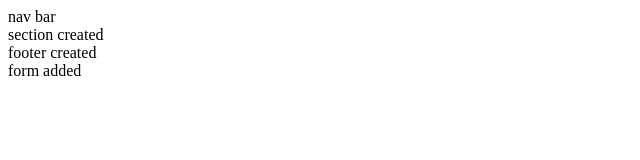
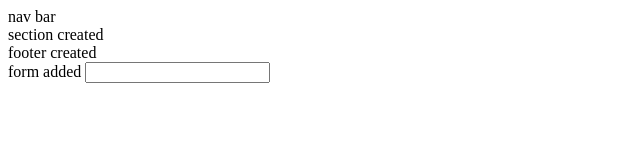
Before and after one commit to aashutoshdahal1/git-try, a plain HTML site: page index.html in a window 1280 px wide. Shown: the whole page, without its empty margins (0-640 px from the left). Drawn offline with Linux system fonts and the light colour scheme.

Commit message:
final form ready

```diff
--- a/index.html
+++ b/index.html
@@ -10,6 +10,6 @@
     <section>section created</section>
     <aside></aside>
     <footer>footer created</footer>
-    <form action="">form added</form>
+    <form action="">form added <input type="text" /></form>
   </body>
 </html>
```
